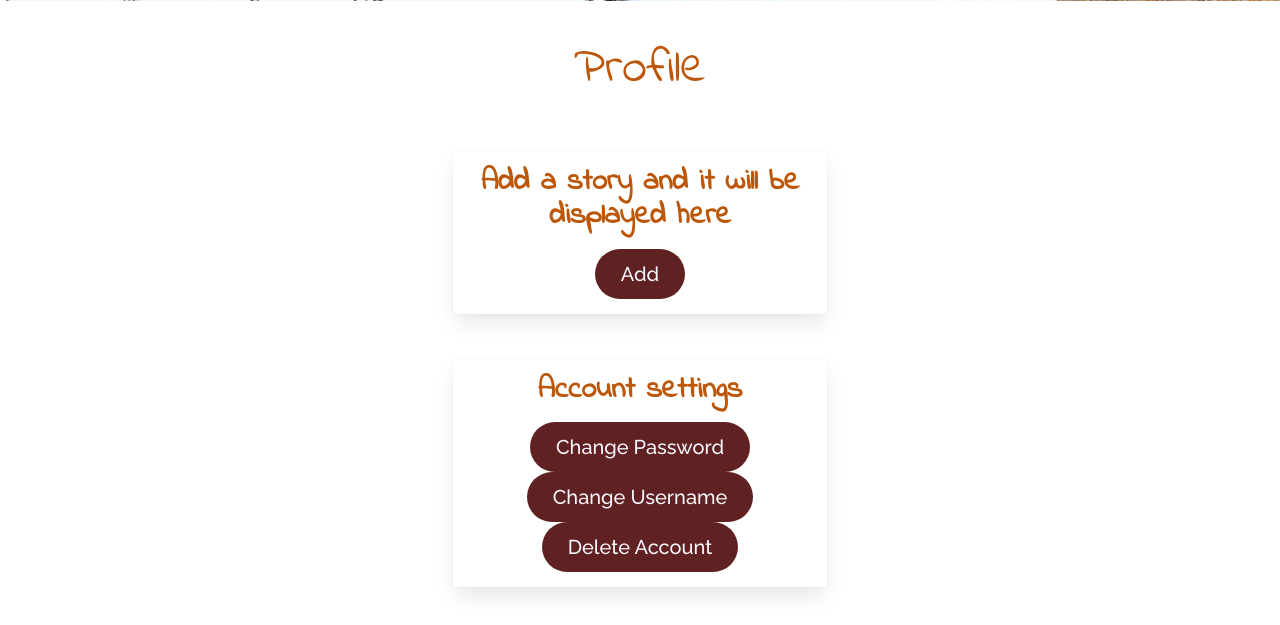
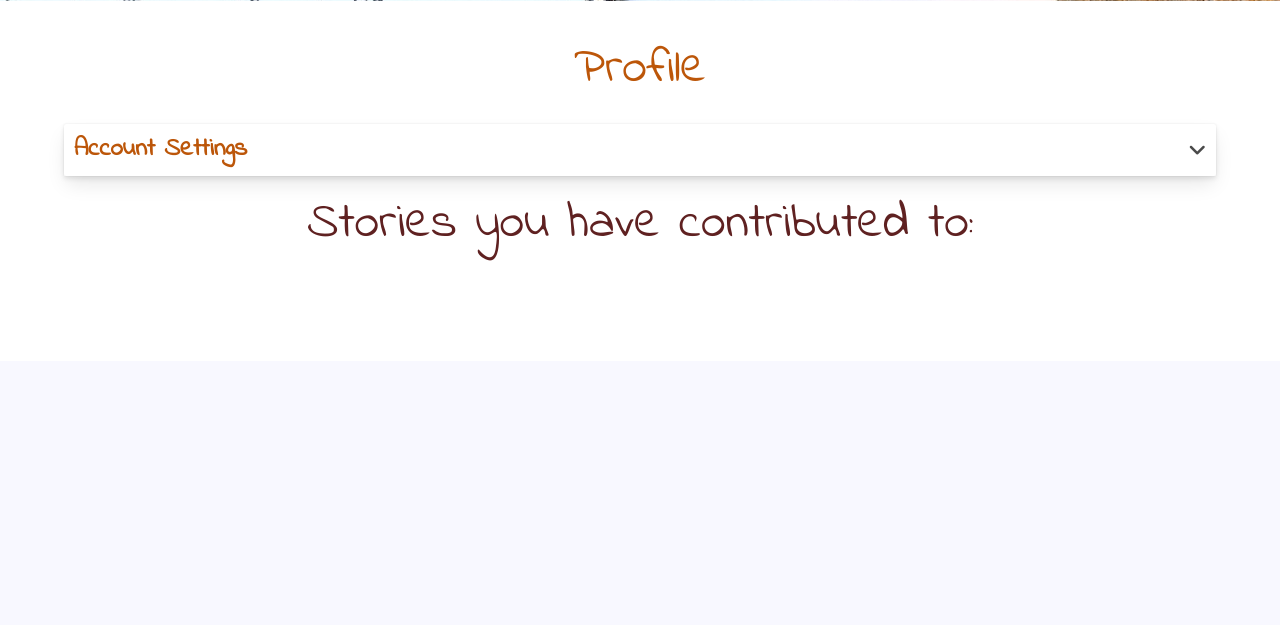
Before and after one commit to Code-Institute-Submissions/story-chain, a Flask app: page /profile in a window 1280 px wide. Shown: the part 439-1064 px from the top of the page. After the commit the page ends 700 px from the top, so only its background shows below. Run offline with Flask 2, Linux system fonts and the light colour scheme; the visitor is signed in with stand-in values (Sample User, id 1); data that the repository does not hold is empty; some libraries are stand-ins or nearby versions.

Commit message:
Add collapsible function to cards and account settings and some css

```diff
--- a/app.py
+++ b/app.py
@@ -215,8 +215,7 @@ def read_story(story_id):
     """
     story = mongo.db.stories.find_one({"_id": ObjectId(story_id)})
     return render_template("pages/read_story.html",
-                            story=story,
-                            add_content=add_content) #this can dissapear as soon as the add_content function works
+                            story=story)
 
 
 @app.route('/add_content<story_id>', methods=["GET", "POST"])
--- a/static/css/style.css
+++ b/static/css/style.css
@@ -60,10 +60,17 @@ body {
     font-family: 'Indie Flower', cursive;
 }
 
+.card-header-title {
+    color:#bc5609;
+    text-align: center;
+    font-size: 2.5rem;
+    font-family: 'Indie Flower', cursive;
+}
+
 #about {
     color: #000;
     text-align: center;
-    border: solid black 1px;
+    box-shadow: 0 0.5em 1em -0.125em rgba(10,10,10,.1), 0 0 0 1px rgba(10,10,10,.02);
 }
 
 .sub-heading {
@@ -90,6 +97,27 @@ body {
     color: #5f2121;
 }
 
+#account-settings {
+    background-color: #fff;
+    border-radius: .25rem;
+    box-shadow: 0 0.5em 1em -0.125em rgba(10,10,10,.1), 0 0 0 1px rgba(10,10,10,.02);
+    color: #4a4a4a;
+    max-width: 100%;
+    overflow: hidden;
+    position: relative;
+}
+.profile-story-header {
+    color: #5f2121;
+    text-align: center;
+    font-size: 5rem;
+    font-family: 'Indie Flower', cursive;
+}
+
+/* For dropdown arrow in collapsible elements and Read More links in story cards */
+a {
+    color: #5f2121;
+}
+
 @media screen and (max-width: 1023px) {
 .hero.is-info .navbar-menu {
     background-color: rgba(248, 248, 255, 0.7);
--- a/static/js/script.js
+++ b/static/js/script.js
@@ -8,3 +8,13 @@ $(document).ready(function () {
         $(".navbar-menu").toggleClass("is-active");
     });
 });
+
+// For collapsible cards, taken from: https://codepen.io/brussell98/pen/mEwxjP?js-preprocessor=livescript
+document.addEventListener('DOMContentLoaded', function() {
+	let cardToggles = document.getElementsByClassName('card-toggle');
+	for (let i = 0; i < cardToggles.length; i++) {
+		cardToggles[i].addEventListener('click', e => {
+			e.currentTarget.parentElement.parentElement.childNodes[3].classList.toggle('is-hidden');
+		});
+	}
+});
--- /dev/null
+++ b/templates/components/partials/account_settings.html
@@ -0,0 +1,15 @@
+<div class="card is-fullwidth mt-4 mb-4">
+	<header class="card-header">
+	<p class="card-header-title">Account Settings</p>
+		<a class="card-header-icon card-toggle">
+			<i class="fa fa-angle-down"></i>
+        </a>
+    </header>
+    <div class="card-content is-hidden">
+        <div class="columns">
+        <div class="column"><a href="{{ url_for('change_password', username=session['user']) }}" class="button is-rounded is-info is-inverted" id="change-password" aria-label="Change your password">Change Password</a></div>
+        <div class="column"><a href="{{ url_for('change_username', username=session['user']) }}" class="button is-rounded is-info is-inverted" id="change-username" aria-label="Change your username">Change Username</a></div>
+        <div class="column"><a href="{{ url_for('delete_account', username=session['user']) }}" class="button is-rounded is-info is-inverted" id="delete-account" aria-label="Delete account">Delete Account</a></div>
+        </div>
+    </div>
+</div>
--- a/templates/pages/home.html
+++ b/templates/pages/home.html
@@ -1,6 +1,6 @@
 {% extends 'layout/base.html' %}
 {% block content %}
-    <div class="columns">
+    <div class="columns mb-6">
         <div class="column"></div>
         <div class="column is-three-fifths" id="about">
             <p class="title mt-6"> How does this work?</p>
@@ -16,6 +16,7 @@
         </div>
         <div class="column"></div>
     </div>
+    <div class="profile-story-header" mt-4 mb-4>Stories</div>
 {% for story in stories %}
     {% include 'components/partials/storycard.html' %}
 {% endfor %}
--- a/templates/pages/profile.html
+++ b/templates/pages/profile.html
@@ -8,47 +8,14 @@
         <div class="column"></div>
     </div>
 
-    <div class="columns mt-6 mb-6">
-        <div class="column"></div>
-        <div class="column is-4">
-            <div class="card">
-                <div class="card-content">
-                    <p class="title">
-                        Add a story and it will be displayed here
-                    </p>
-                    <a href="{{url_for('add_story', user_id=user_id)}}" class="button is-rounded is-info is-inverted" aria-label="Add story">Add</a>
-                </div>
-            </div>
-        </div>
-        <div class="column"></div>
-    </div>
-
-    <div class="columns mt-6 mb-6">
-        <div class="column"></div>
-        <div class="column is-4">
-            <div class="card">
-                <div class="card-content">
-                    <p class="title">
-                        Account settings
-                    </p>
-                    <a href="{{ url_for('change_password', username=session['user']) }}" class="button is-rounded is-info is-inverted" id="change-password" aria-label="Change your password">Change Password</a>
-                    <a href="{{ url_for('change_username', username=session['user']) }}" class="button is-rounded is-info is-inverted" id="change-username" aria-label="Change your username">Change Username</a>
-                    <a href="{{ url_for('delete_account', username=session['user']) }}" class="button is-rounded is-info is-inverted" id="delete-account" aria-label="Delete account">Delete Account</a>
-                </div>
-            </div>
-        </div>
-        <div class="column"></div>
-    </div>
+{% include 'components/partials/account_settings.html' %}
 
 {% for story in stories %}
-{% if (session.user|lower == story.created_by|lower or session.user|lower == "admin"|lower) %}
-    <div class="columns">
-        <div class="column"></div>
-        <div class="column is-one-third">
-            {% include 'components/partials/storycard.html' %}
-        </div>
-        <div class="column"></div>
-    </div>
+{% if (session.user|lower == story.Author|lower or session.user|lower == "admin"|lower) %}
+<div class="profile-story-header" mt-4 mb-4>Stories you have written:</div>
+    {% include 'components/partials/storycard.html' %}
+
 {% endif %}
 {% endfor %}
+<div class="profile-story-header" mt-4 mb-4>Stories you have contributed to:</div>
 {% endblock %}
```
Also changed, not shown: templates/components/partials/storycard.html (+14 -12 lines), templates/pages/read_story.html (+7 -7 lines).
